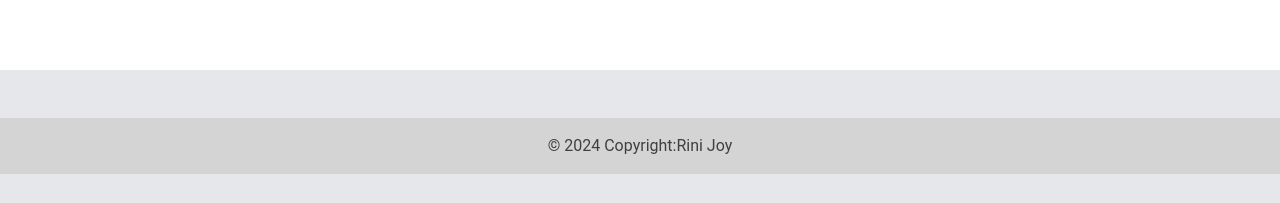
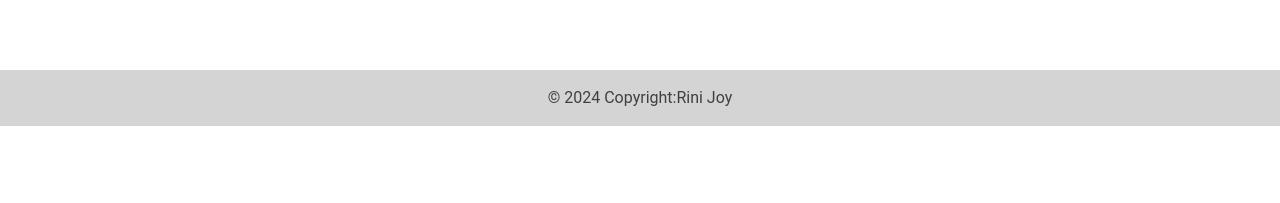
Before and after one commit to RiniJ7/rini-portfolio-v3, a React (Create React App) app: page / in a window 1280 px wide. Shown: the part 4620-4823 px from the top of the page. After the commit the page ends 4746 px from the top, so only its background shows below. Built offline with nearby package versions, Linux system fonts and the light colour scheme.

Commit message:
grey background removed from footer component

```diff
--- a/src/components/Footer.jsx
+++ b/src/components/Footer.jsx
@@ -2,7 +2,7 @@ import React from 'react';
 
 const Footer = () => {
   return (
-    <div className="flex justify-center items-center bg-gray-200 py-4 sm:py-6 md:py-8">
+
       <footer className="bg-gray-200 text-center text-white dark:text-neutral-200 w-full">
 
 
@@ -65,7 +65,7 @@ const Footer = () => {
           </a>
         </div>
       </footer>
-    </div>
+
   );
 };
 
```
